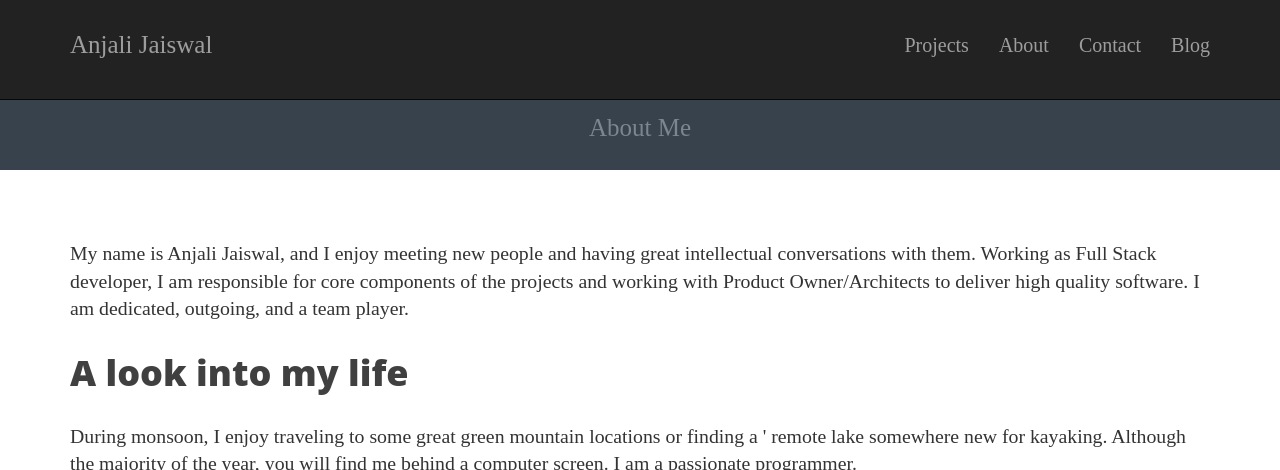
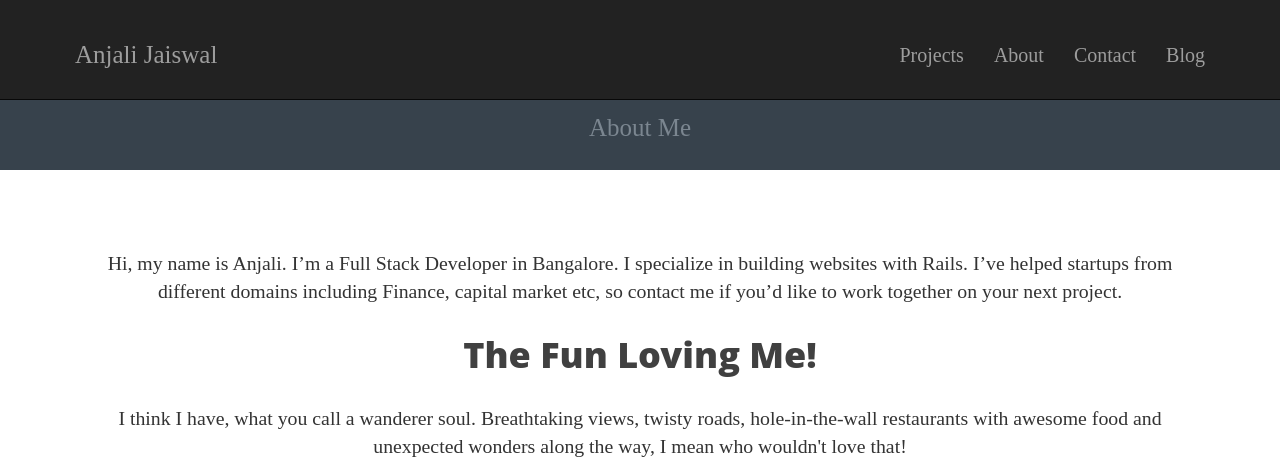
Before and after one commit to anjalijaiswal/website_edition_1, a Jekyll site: the page built from about/index.html, in a window 1280 px wide and 1400 px high. Shown: the top 470 px of the window. Built offline with Jekyll 4.4.1, drawn with Linux system fonts in a browser that asks for light colours; some of the changed text lies outside the part shown; grey boxes are pictures that could not be loaded.

Commit message:
Refactor about section

```diff
--- a/about/index.html
+++ b/about/index.html
@@ -6,22 +6,51 @@ title: About Me
 <div class="container">
   <!-- <h1 class="text-align-center">About Me</h1> -->
   <p class="text-align-center">
-    My name is Anjali Jaiswal, and I enjoy meeting new people and having great intellectual conversations with them.
+    Hi, my name is Anjali. I’m a Full Stack Developer in Bangalore. I specialize in building websites with Rails.
+    I’ve helped startups from different domains including Finance, capital market etc, so contact me if you’d like to work together on your next project.
+    <!-- My name is Anjali Jaiswal, and I enjoy meeting new people and having great intellectual conversations with them.
     Working as Full Stack developer, I am responsible for core components of the projects and working with Product Owner/Architects
-    to deliver high quality software. I am dedicated, outgoing, and a team player.
+    to deliver high quality software. I am dedicated, outgoing, and a team player. -->
   </p>
 
 
-  <h1 class="text-align-center">A look into my life</h1>
-  <p class="text-align-center">During monsoon, I enjoy traveling to some great green mountain locations or finding a '
-    remote lake somewhere new for kayaking. Although the majority of the year, you will find me behind a computer screen.
-     I am a passionate programmer.&nbsp;
+  <h1 class="text-align-center">The Fun Loving Me!</h1>
+  <p class="text-align-center"> I think I have, what you call a wanderer soul. Breathtaking views, twisty roads, hole-in-the-wall restaurants with awesome food and
+    unexpected wonders along the way, I mean who wouldn't love that!
+    <div class="polaroid">
+      <img src="/images/jungle.jpg" style="width:100%">
+      <div class="container">
+        <p class="text-align-center">In mother nature's lap, forgetting everything - Dandeli</p>
+      </div>
+    </div>
+
+    <div class="polaroid">
+      <img src="/images/sea.jpg" style="width:100%">
+      <div class="container">
+        <p class="text-align-center"> Ahh the serenity, wish could stay here - Gokarna</p>
+      </div>
+    </div>
+    <!-- There’s nothing that says spontaneous exploration quite like taking on the open road. -->
   </p>
+  <br>
 
-  <p class="text-align-center">Having been put through some bad experiences in my past, I've also had some great ones that&nbsp;
-    allowed me to work with some amazing people who have played key roles in my career.
-    I have worked very hard to get where I am today, but I'm just as passionate about where my career is leading me.
-    The challenges that I deal with on a day-to-day basis I find meaningful and rewarding.
-    Bottom line: I love what I do and I will do whatever it takes to further my career.&nbsp;
+  <h1 class="text-align-center">The Artistic Me!</h1>
+  <p class="text-align-center"> I think god blessed me with inherent skills of art. Whenever I feel stuck I just take out
+    my brushes and start painting something pretty! Or lately my knifes :P, just kidding.
+    I like to experiment with different mediums and styles. You can see below how well I have fared till date.
+    <div class="polaroid">
+      <img src="/images/paint1.jpg" style="width:100%">
+      <div class="container">
+        <p class="text-align-center"> Sailing ship and setting sun! - The Peace </p>
+      </div>
+    </div>
+
+    <div class="polaroid">
+      <img src="/images/paint2.jpg" style="width:100%">
+      <div class="container">
+        <p class="text-align-center"> I am not talking to you, huhh! - Gimmick Chikadee</p>
+      </div>
+    </div>
+    <!-- There’s nothing that says spontaneous exploration quite like taking on the open road. -->
   </p>
 </div>
--- a/css/main.css
+++ b/css/main.css
@@ -56,6 +56,19 @@ hr.small {
     border-width: 4px;
     border-color: inherit;
     border-radius: 3px;
+}
+
+div.polaroid {
+  width: 80%;
+  background-color: white;
+  box-shadow: 0 4px 8px 0 rgba(0, 0, 0, 0.2), 0 6px 20px 0 rgba(0, 0, 0, 0.19);
+  margin-bottom: 25px;
+  margin: 0 auto;
+}
+
+div.container {
+  text-align: center;
+  padding: 10px 20px;
 }
 
 .contact{
```
Also changed, not shown: images/paint1.jpg (added), images/paint2.jpg (added), 2 other files.
